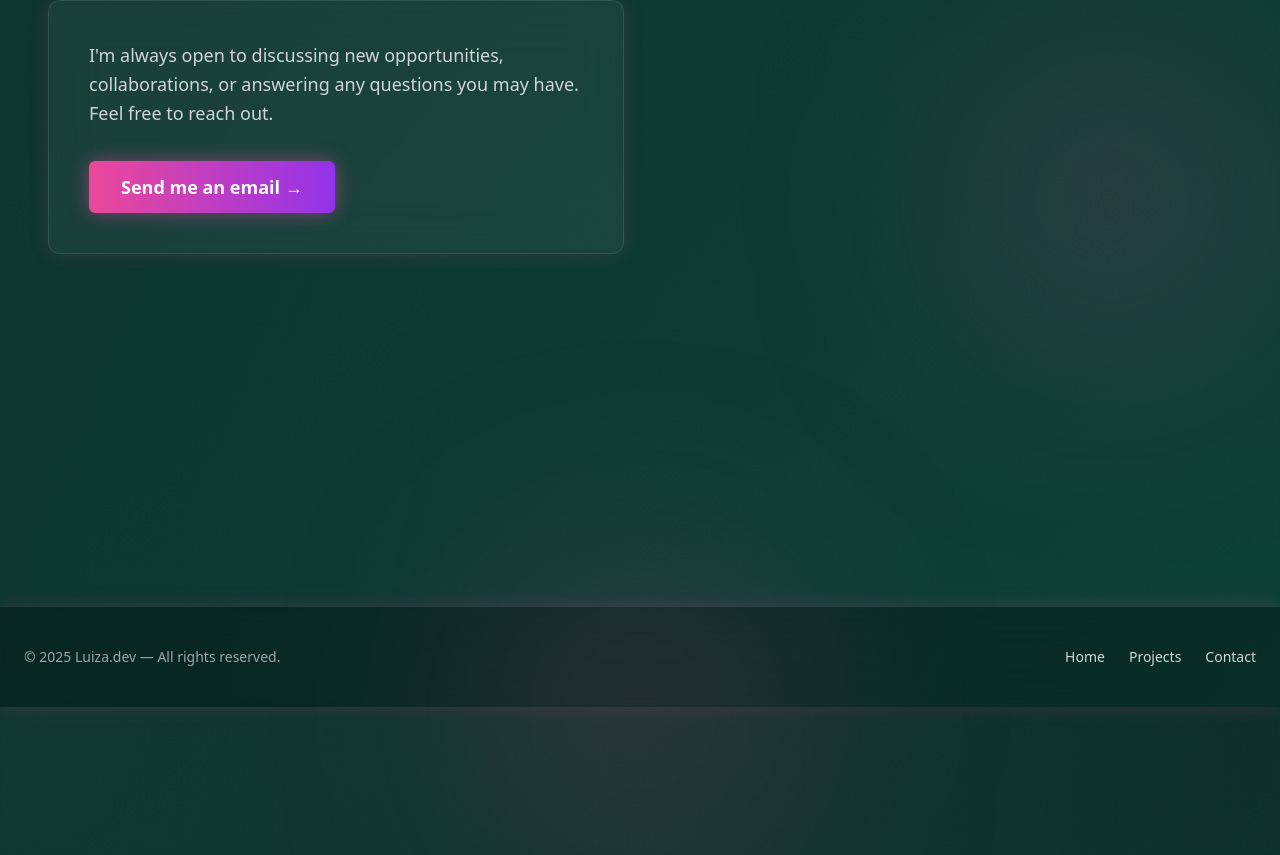
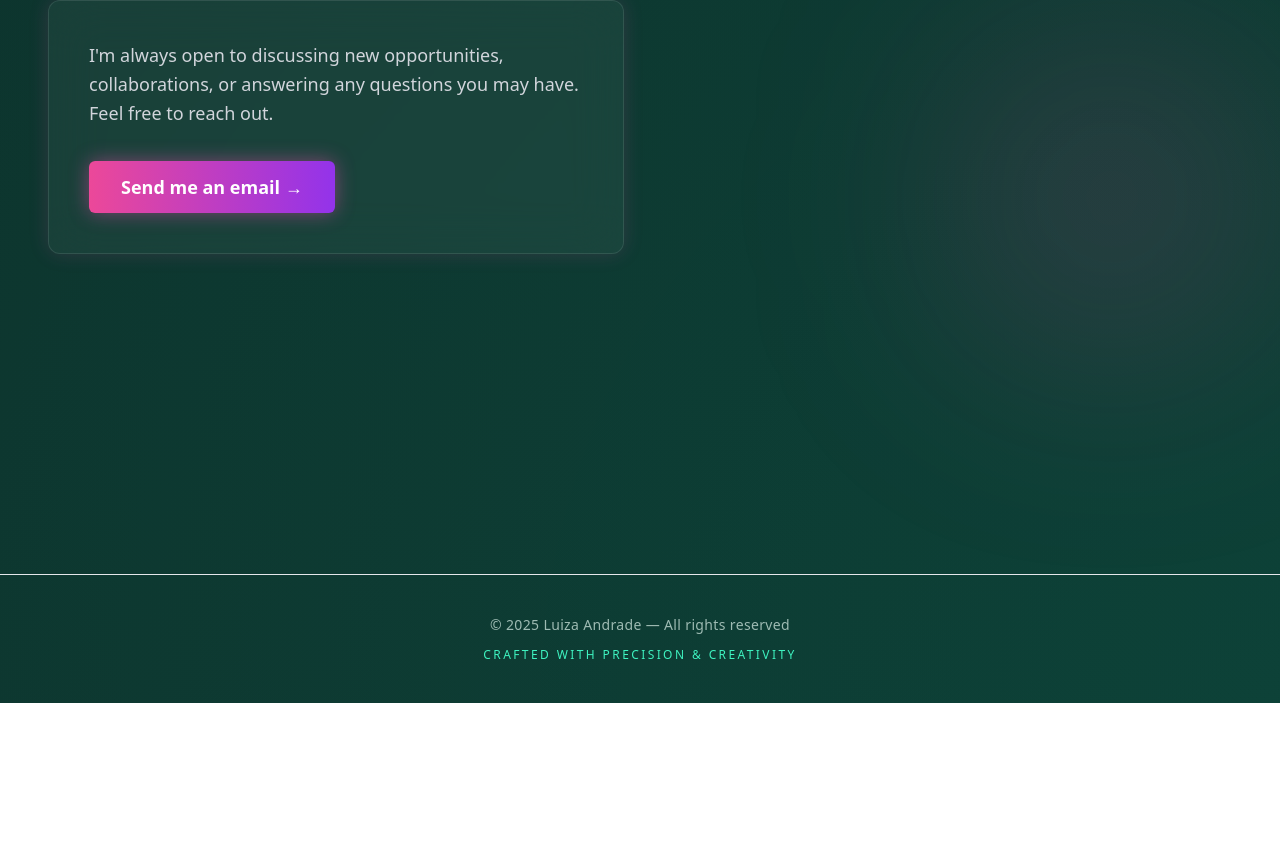
Before and after one commit to andradeg-luiza/personalpage, a React (Vite) app: page / in a window 1280 px wide. Shown: the part 4725-5580 px from the top of the page. After the commit the page ends 5428 px from the top, so only its background shows below. Built offline with nearby package versions, Linux system fonts and the light colour scheme.

Commit message:
feat(footer): add minimalistic tech-styled footer with centered text and neon accent

```diff
--- a/src/components/layout/footer.tsx
+++ b/src/components/layout/footer.tsx
@@ -1,61 +1,17 @@
-import { motion } from "framer-motion";
-
 export default function Footer() {
   return (
-    <footer
-      className="
-        mt-32 py-10
-        bg-black/30 backdrop-blur-xl
-        border-t border-white/10
-        shadow-[0_0_20px_rgba(255,77,184,0.15)]
-        relative
-      "
-    >
-      {/* Glow decorativo */}
-      <div
-        className="
-          absolute -top-10 left-1/2 -translate-x-1/2
-          w-72 h-72 bg-pink-500/20 blur-[120px]
-          rounded-full pointer-events-none
-        "
-      ></div>
+    <footer className="w-full mt-24 pt-10 border-t border-[var(--accent-green)]/20">
+      <div className="soft-container pb-10 flex flex-col items-center justify-center gap-3">
 
-      <motion.div
-        initial={{ opacity: 0, y: 20 }}
-        whileInView={{ opacity: 1, y: 0 }}
-        transition={{ duration: 0.6, ease: "easeOut" }}
-        viewport={{ once: true }}
-        className="max-w-7xl mx-auto px-6 flex flex-col md:flex-row items-center justify-between gap-6 relative z-10"
-      >
-        {/* Texto */}
-        <p className="text-gray-400 text-sm">
-          © {new Date().getFullYear()} Luiza.dev — All rights reserved.
+        <p className="text-[var(--text-muted)] text-sm tracking-wide">
+          © {new Date().getFullYear()} Luiza Andrade — All rights reserved
         </p>
 
-        {/* Navegação */}
-        <div className="flex gap-6 text-sm">
-          {[
-            { label: "Home", id: "hero" },
-            { label: "Projects", id: "projects" },
-            { label: "Contact", id: "contact" },
-          ].map((item) => (
-            <button
-              key={item.id}
-              onClick={() => {
-                const el = document.getElementById(item.id);
-                if (el) el.scrollIntoView({ behavior: "smooth" });
-              }}
-              className="
-                text-gray-300 hover:text-pink-400
-                transition-all
-                hover:drop-shadow-[0_0_6px_rgba(255,77,184,0.6)]
-              "
-            >
-              {item.label}
-            </button>
-          ))}
-        </div>
-      </motion.div>
+        <p className="text-[var(--accent-green)] text-xs uppercase tracking-[0.2em]">
+          Crafted with precision & creativity
+        </p>
+
+      </div>
     </footer>
   );
 }
```
